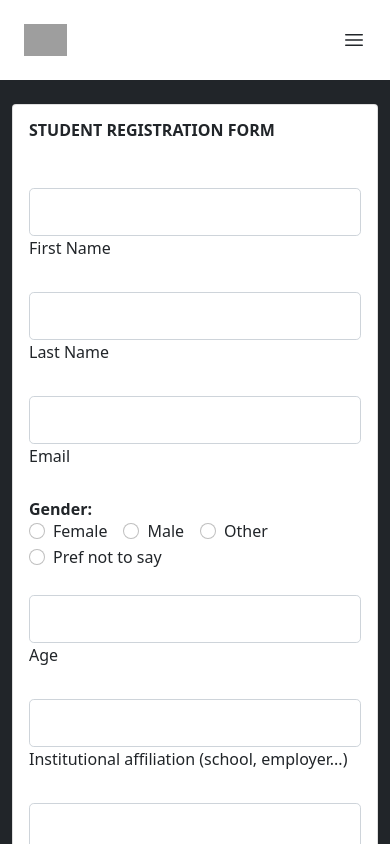
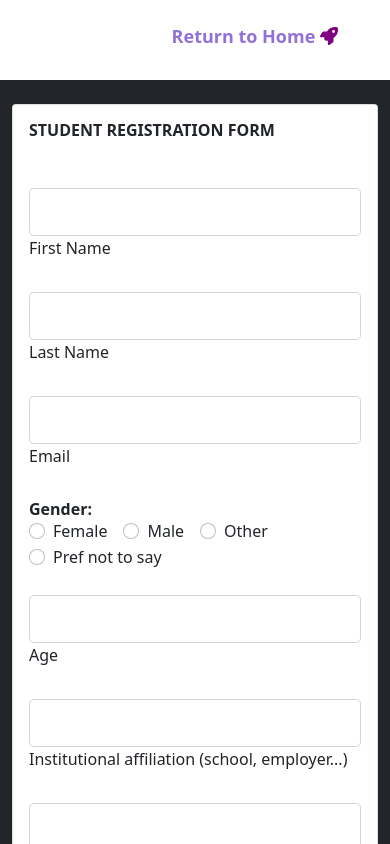
Before and after one commit to UWB-ACM/uwb-hacks24, a React (Create React App) app: page /uwb-hacks23/Registration in a window 390 px wide. Shown: the top 844 px of the page. Built offline with nearby package versions, Linux system fonts and the light colour scheme; grey boxes are pictures that could not be loaded; what tw-elements would draw is missing.

Commit message:
New header for contact and register

```diff
--- a/package.json
+++ b/package.json
@@ -5,6 +5,8 @@
   "private": true,
   "dependencies": {
     "@emailjs/browser": "^3.10.0",
+    "@fortawesome/free-solid-svg-icons": "^6.4.0",
+    "@fortawesome/react-fontawesome": "^0.2.0",
     "@headlessui/react": "^1.7.13",
     "@heroicons/react": "^2.0.16",
     "@testing-library/jest-dom": "^5.16.5",
--- a/src/Home/Header.js
+++ b/src/Home/Header.js
@@ -6,12 +6,59 @@ import {
 } from '@heroicons/react/24/outline'
 import {NavLink} from "react-router-dom";
 import {Link} from "react-scroll";
+import {useLocation} from "react-router-dom";
+import {FontAwesomeIcon} from '@fortawesome/react-fontawesome'
+import {faRocket} from "@fortawesome/free-solid-svg-icons";
 
 export default function Header() {
     const [mobileMenuOpen, setMobileMenuOpen] = useState(false)
 
     function handleCloseMenu() {
         setMobileMenuOpen(false);
+    }
+
+    const location = useLocation();
+
+    const [isHovered, setIsHovered] = useState(false);
+
+    const handleMouseEnter = () => {
+        setIsHovered(true);
+    };
+
+    const handleMouseLeave = () => {
+        setIsHovered(false);
+    };
+
+    if (location.pathname === "/uwb-hacks23/Contact" || location.pathname === "/uwb-hacks23/Registration" || location.pathname === "/uwb-hacks23/Login") {
+        return (
+            <header className="h-20 flex justify-end">
+                <div className="px-5 py-4">
+                    {!isHovered ? (
+                        <div onMouseEnter={handleMouseEnter} onMouseLeave={handleMouseLeave}>
+                            <NavLink
+                                to="/uwb-hacks23"
+                                className="text-lg font-semibold leading-6 text-purple pt-5 px-1 hover:text-orange"
+                            >
+                                Return to Home
+                                <span> </span>
+                                <FontAwesomeIcon icon={faRocket} style={{ color: "purple" }}/>
+                            </NavLink>
+                        </div>
+                    ) : (
+                        <div onMouseEnter={handleMouseEnter} onMouseLeave={handleMouseLeave} onClick={() => setIsHovered(false)}>
+                            <NavLink
+                                to="/uwb-hacks23"
+                                className="text-lg font-semibold leading-6 text-orange pt-5 px-1 hover:text-orange"
+                            >
+                                Return to Home
+                                <span> </span>
+                                <FontAwesomeIcon icon={faRocket} beat style={{ color: "orange" }}/>
+                            </NavLink>
+                        </div>
+                    )}
+                </div>
+            </header>
+        )
     }
 
     return (
--- a/src/Home/HeaderSection.js
+++ b/src/Home/HeaderSection.js
@@ -1,5 +1,4 @@
 /* eslint-disable no-unused-expressions */
-
 import "./Home.css"
 import CountDownTimer from "./CountDownTimer";
 import {useEffect} from "react";
@@ -31,7 +30,13 @@ export default function HeaderSection() {
     return (
         <>
             <CountDownTimer/>
-            <div className="h-screen mx-auto py-32 sm:py-48 lg:py-56">
+            <div className="h-screen mx-auto py-32 sm:py-48 lg:py-56"
+                 style={{
+                     backgroundImage: `url("")`,
+                     backgroundSize: 'cover',
+                     backgroundPosition: 'center',
+                 }}
+            >
                 <div className="text-center">
                     <h1 className="text-5xl font-bold tracking-tight text-gray-900 sm:text-6xl">
                         UWB
--- a/src/Home/Home.js
+++ b/src/Home/Home.js
@@ -1,23 +1,27 @@
 import { useCallback } from "react";
+import Particles from "react-particles";
 import { loadFull } from "tsparticles";
 import Tracks from "./Tracks";
+import options from "./particleConfig"; // configuration of particles
 import FAQ from "./FAQ";
 import './Home.css';
+import ScrollToTopButton from "./ScrollToTopButton"
 import HeaderSection from "./HeaderSection";
-import ScrollToTopButton from "./ScrollToTopButton"
 
 function Home() {
     const particlesInit = useCallback(async (engine) => {
         await loadFull(engine);
     }, [])
     return (
-        <div className="w-full Home">
+        <>
             <HeaderSection />
-            <Tracks />
-            <FAQ />
-            {/*<Particles className="particles" options={options} init={particlesInit} />*/}
-            <ScrollToTopButton/>
-        </div>
+            <div className="w-full Home">
+                <Tracks />
+                <FAQ />
+                {/*<Particles className="particles" options={options} init={particlesInit} />*/}
+                <ScrollToTopButton/>
+            </div>
+        </>
     );
 }
 
```
Also changed, not shown: 1 other file (tests, documents, lock files or other folders).
